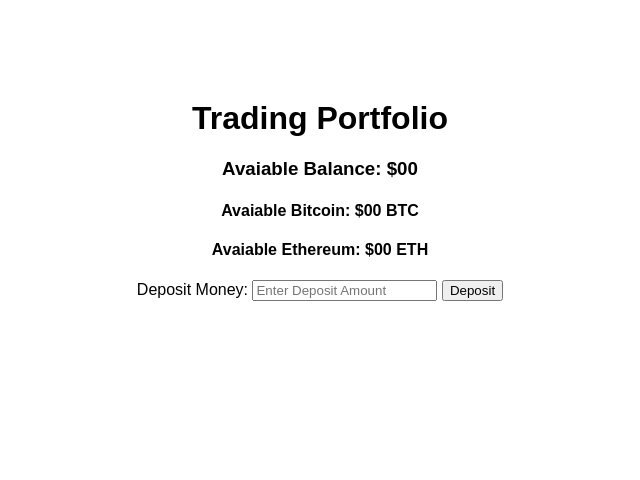
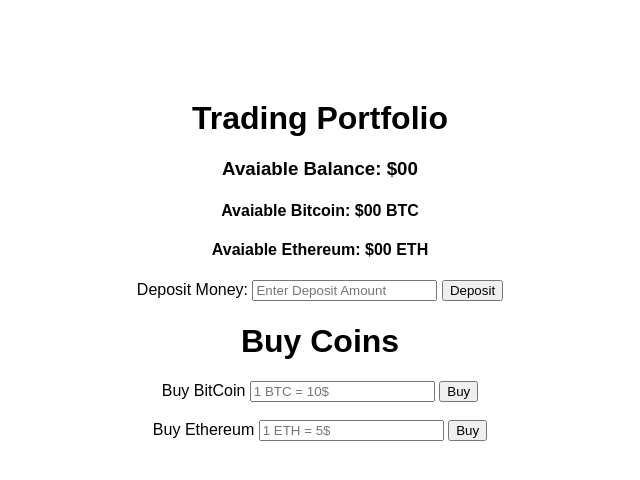
Before and after one commit to BondhanMondal/lets-trade-app, a plain HTML site: page index.html in a window 1280 px wide. Shown: the whole page, without its empty margins (320-960 px from the left). Drawn offline with Linux system fonts and the light colour scheme.

Commit message:
html and css complete

```diff
--- a/index.html
+++ b/index.html
@@ -24,6 +24,22 @@
 
     </form>
   </div>
+  <!-- buy coins section  -->
+  <div>
+    <h1>Buy Coins</h1>
+    <div>
+      <label for="btc-box">Buy BitCoin</label>
+      <input type="text" name="" id="btc-box" placeholder="1 BTC = 10$">
+      <button id="buy-btc">Buy</button>
+    </div>
+    <br>
+    <div>
+      <label for="eth-box">Buy Ethereum</label>
+      <input type="text" name="" id="eth-box" placeholder="1 ETH = 5$">
+      <button id="buy-eth">Buy</button>
+    </div>
+
+  </div>
 
 
   <!-- //script -->
```
